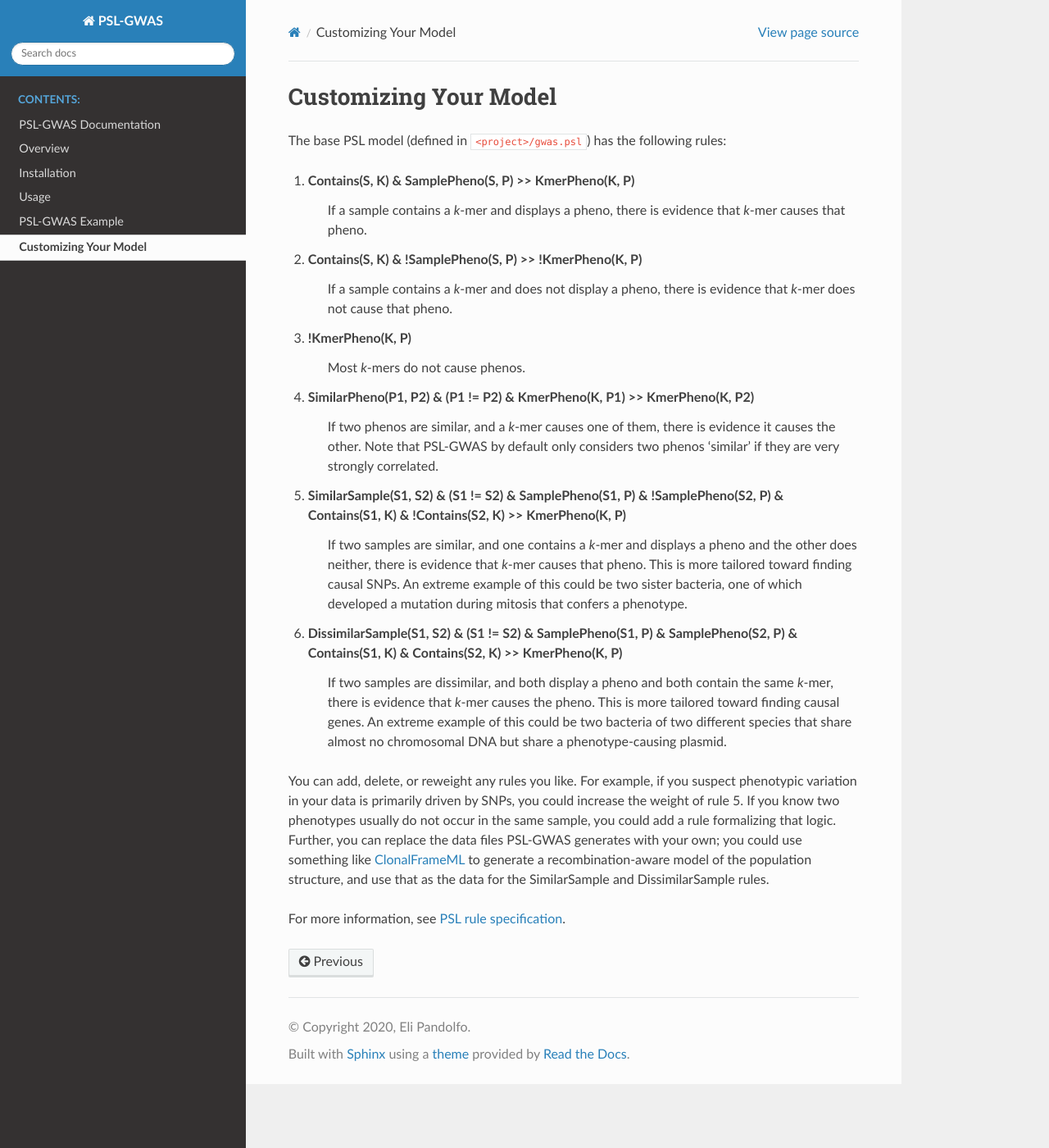
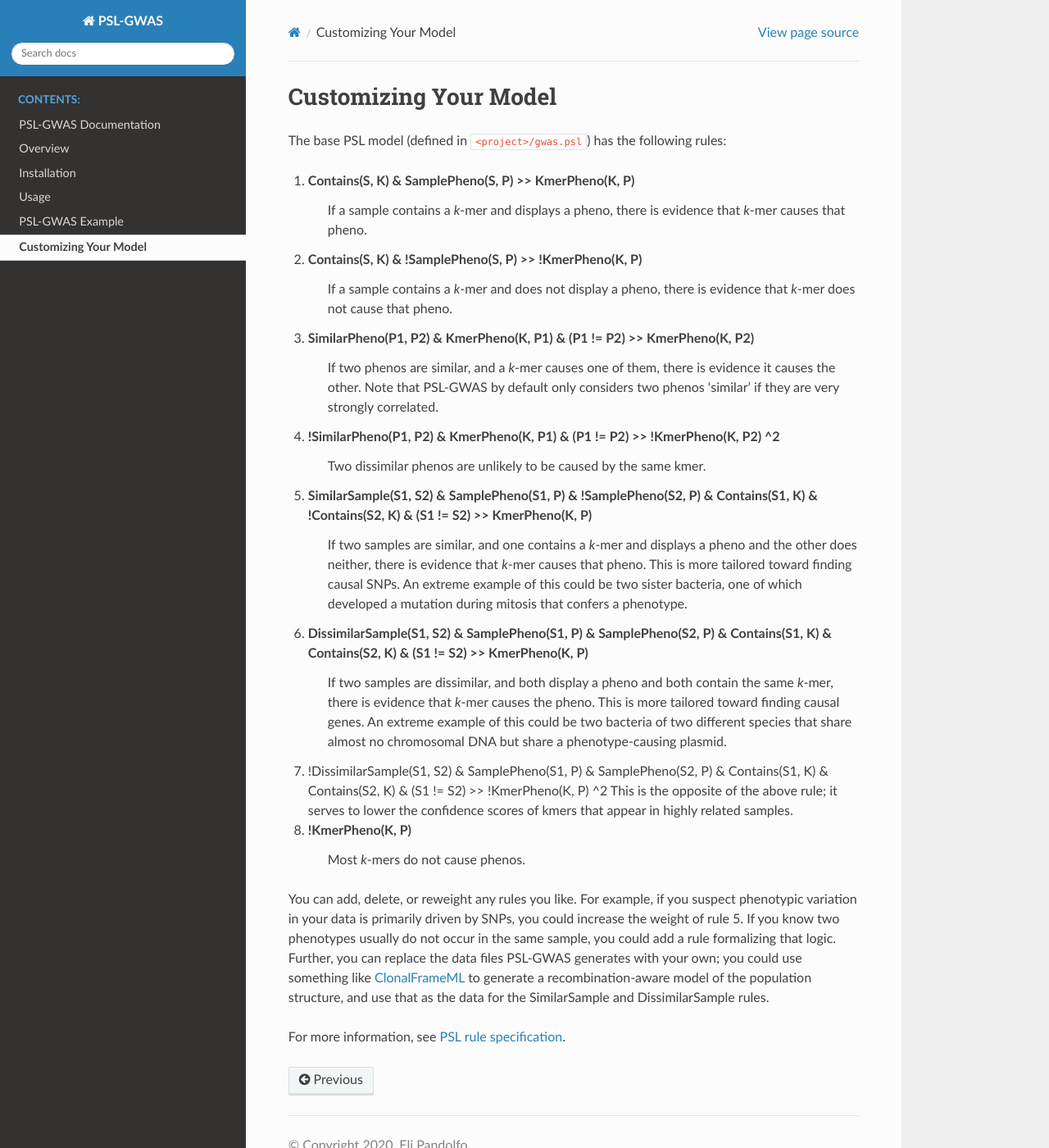
Before and after one commit to elip12/psl-gwas, a Sphinx documentation site: the page built from docs/customization.rst, in a window 1280 px wide and 1400 px high. Shown: the whole window at 82% size. Built offline with Sphinx 7.4.7 and the Read the Docs theme 2.0.0, drawn with Linux system fonts in a browser that asks for light colours.

Commit message:
update docs

```diff
--- a/docs/customization.rst
+++ b/docs/customization.rst
@@ -9,24 +9,29 @@ The base PSL model (defined in ``<project>/gwas.psl``) has the following rules:
 2. Contains(S, K) & !SamplePheno(S, P) >> !KmerPheno(K, P)
     If a sample contains a *k*-mer and does not display a pheno, there is
     evidence that *k*-mer does not cause that pheno.
-3. !KmerPheno(K, P)
-    Most *k*-mers do not cause phenos.
-4. SimilarPheno(P1, P2) & (P1 != P2) & KmerPheno(K, P1) >> KmerPheno(K, P2)
+3. SimilarPheno(P1, P2) & KmerPheno(K, P1) & (P1 != P2) >> KmerPheno(K, P2)
     If two phenos are similar, and a *k*-mer causes one of them, there is evidence
     it causes the other. Note that PSL-GWAS by default only considers two
     phenos 'similar' if they are very strongly correlated.
-5. SimilarSample(S1, S2) & (S1 != S2) & SamplePheno(S1, P) & !SamplePheno(S2, P) & Contains(S1, K) & !Contains(S2, K) >> KmerPheno(K, P)
+4. !SimilarPheno(P1, P2) & KmerPheno(K, P1) & (P1 != P2) >> !KmerPheno(K, P2) ^2
+    Two dissimilar phenos are unlikely to be caused by the same kmer.
+5. SimilarSample(S1, S2) & SamplePheno(S1, P) & !SamplePheno(S2, P) & Contains(S1, K) & !Contains(S2, K) & (S1 != S2) >> KmerPheno(K, P)
     If two samples are similar, and one contains a *k*-mer and displays a pheno and
     the other does neither, there is evidence that *k*-mer causes that pheno.
     This is more tailored toward finding causal SNPs. An extreme example of this could
     be two sister bacteria, one of which developed a mutation during mitosis
     that confers a phenotype.
-6. DissimilarSample(S1, S2) & (S1 != S2) & SamplePheno(S1, P) & SamplePheno(S2, P) & Contains(S1, K) & Contains(S2, K) >> KmerPheno(K, P)
+6. DissimilarSample(S1, S2) & SamplePheno(S1, P) & SamplePheno(S2, P) & Contains(S1, K) & Contains(S2, K) & (S1 != S2) >> KmerPheno(K, P)
     If two samples are dissimilar, and both display a pheno and both contain the
     same *k*-mer, there is evidence that *k*-mer causes the pheno.
     This is more tailored toward finding causal genes. An extreme example of this could
     be two bacteria of two different species that share almost no chromosomal DNA but
     share a phenotype-causing plasmid.
+7.  !DissimilarSample(S1, S2) & SamplePheno(S1, P) & SamplePheno(S2, P) & Contains(S1, K) & Contains(S2, K) & (S1 != S2) >> !KmerPheno(K, P) ^2
+    This is the opposite of the above rule; it serves to lower the confidence scores
+    of kmers that appear in highly related samples.
+8. !KmerPheno(K, P)
+    Most *k*-mers do not cause phenos.
 
 You can add, delete, or reweight any rules you like. For example, if you suspect phenotypic
 variation in your data is primarily driven by SNPs, you could increase the weight
```
